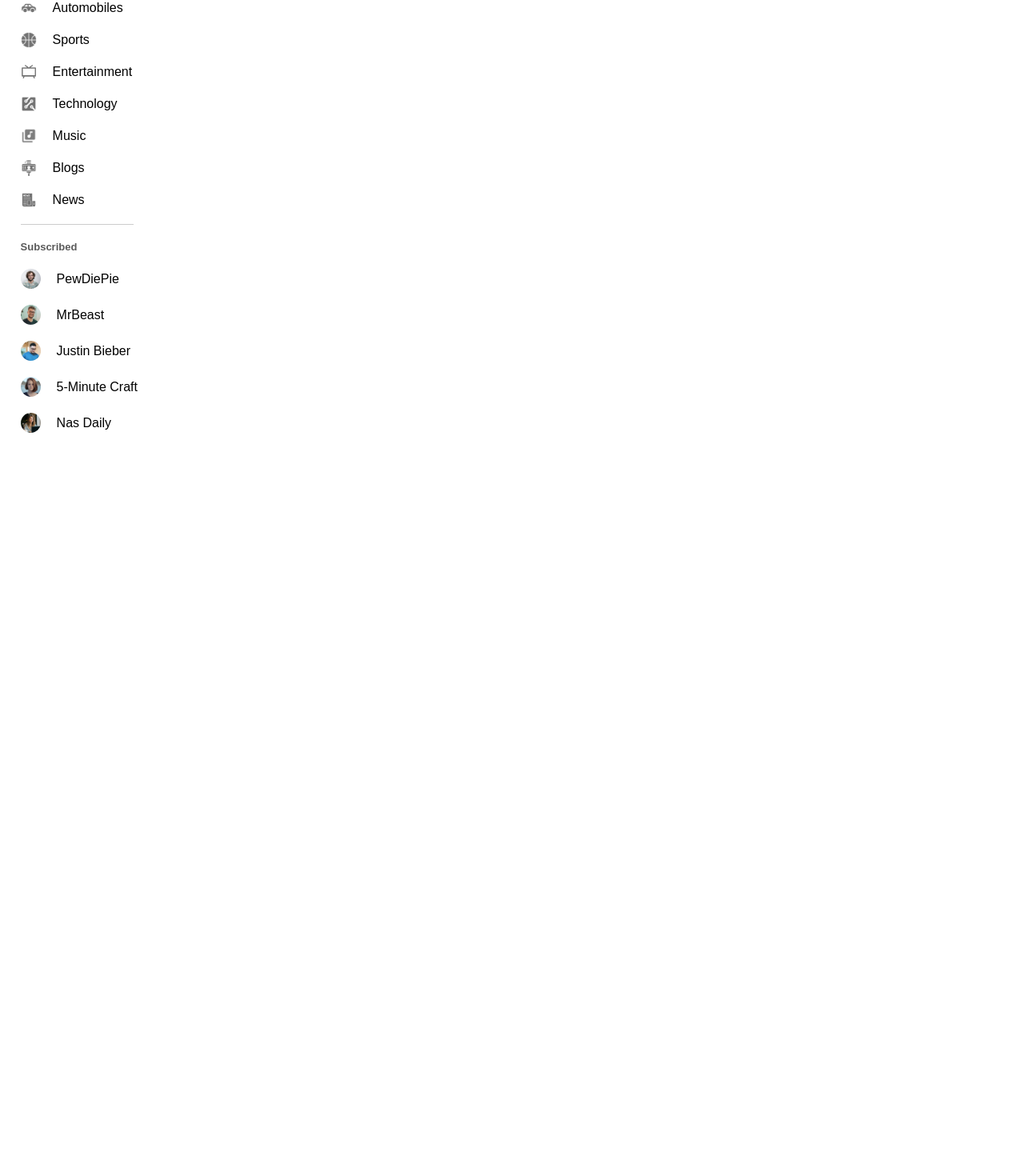
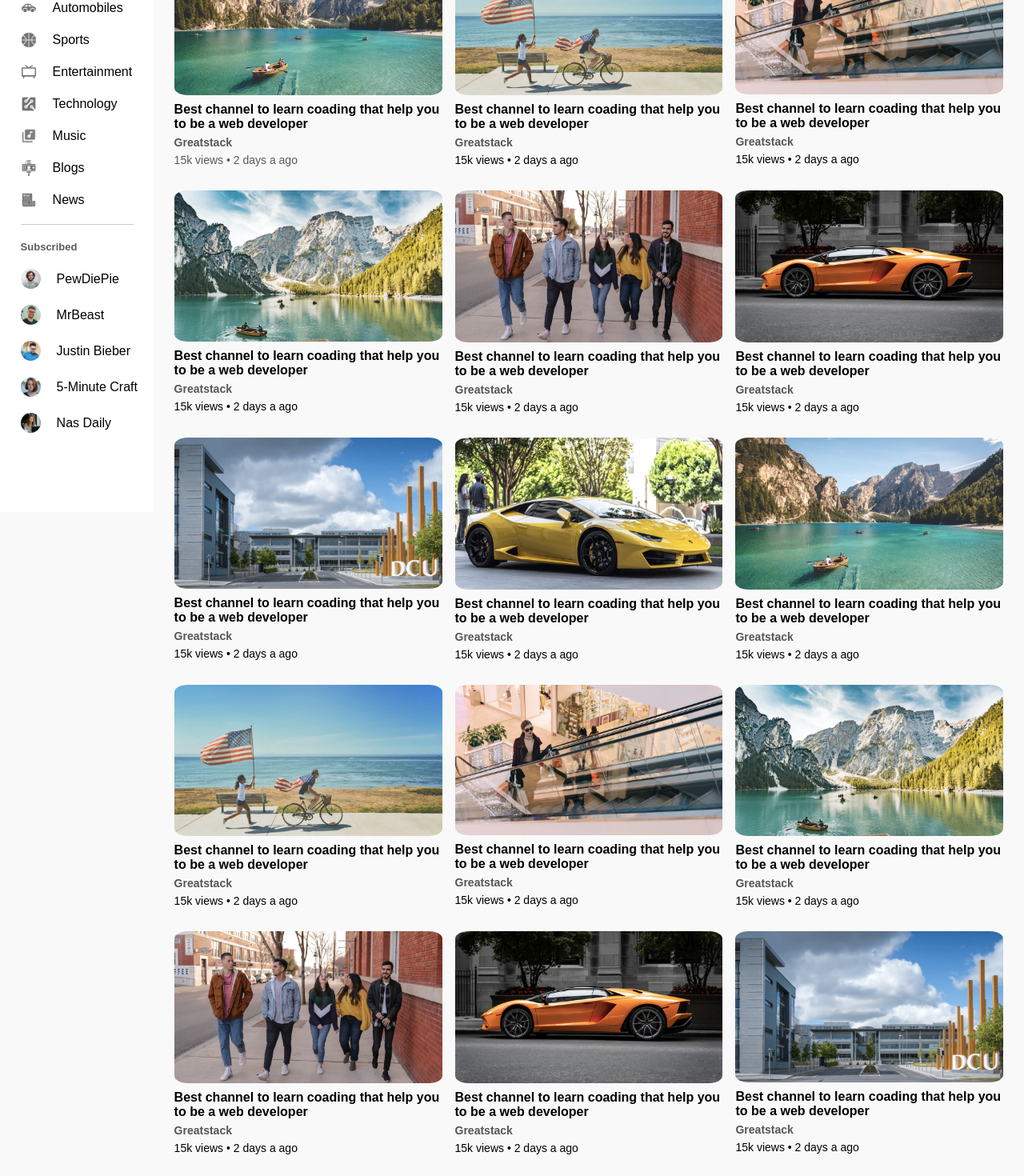
Before and after one commit to LakshanJayaweera426/Youtube-Clone-Using-React-JS, a React (Vite) app in the folder youtube-clone/: page / in a window 1280 px wide. Shown: the part 160-1630 px from the top of the page at 80% size. Before the commit the page ends 800 px from the top, so only its background shows below. Built offline with nearby package versions, Linux system fonts and the light colour scheme.

Commit message:
Developed Feed.jsx and Feed.css files

```diff
--- a/youtube-clone/src/App.jsx
+++ b/youtube-clone/src/App.jsx
@@ -1,15 +1,18 @@
-import React from 'react'
+import React, { useState } from 'react'
 import Navbar from './components/navbar/Navbar'
 import { Routes,Route } from 'react-router-dom'
 import Home from './pages/home/Home'
 import Video from './pages/video/Video'
 
 const App = () => {
+
+  const [sidebar,setSidebar] = useState(true);
+
   return (
     <div>
-      <Navbar/>
+      <Navbar setSidebar={setSidebar}/>
       <Routes>
-        <Route path='/' element={<Home/>} />
+        <Route path='/' element={<Home sidebar={sidebar} />} />
         <Route path='/video/:categoryId/:videoId' element={<Video/>} />
       </Routes>
     </div>
--- /dev/null
+++ b/youtube-clone/src/components/feed/Feed.css
@@ -0,0 +1,26 @@
+.feed{
+    display: grid;
+    grid-template-columns: repeat(auto-fit, minmax(250px, 1fr));
+    grid-column-gap: 16px;
+    grid-row-gap: 30px;
+    margin-top: 15px;
+}
+.card img{
+    width: 100%;
+    border-radius: 5%;
+}
+.card h2{
+    font-size: 16px;
+    font-weight: 600;
+    color: #000;
+    margin: 5px 0;
+}
+.card h3{
+    font-size: 14px;
+    font-weight: 600;
+    color:#555;
+    margin: 6px 0;
+}
+.card p{
+    font-size: 14px;
+}
--- /dev/null
+++ b/youtube-clone/src/components/feed/Feed.jsx
@@ -0,0 +1,117 @@
+import React from 'react'
+import './Feed.css'
+import thumbnail1 from '../../assets/thumbnail1.png'
+import thumbnail2 from '../../assets/thumbnail2.png'
+import thumbnail3 from '../../assets/thumbnail3.png'
+import thumbnail4 from '../../assets/thumbnail4.png'
+import thumbnail5 from '../../assets/thumbnail5.png'
+import thumbnail6 from '../../assets/thumbnail6.png'
+import thumbnail7 from '../../assets/thumbnail7.png'
+import thumbnail8 from '../../assets/thumbnail8.png'
+import { Link } from 'react-router-dom'
+
+const Feed = () => {
+  return (
+    <div className="feed">
+        <Link to={`video/20/4532`} className='card'>
+            <img src={thumbnail1} alt="" />
+            <h2>Best channel to learn coading that help you to be a web developer</h2>
+            <h3>Greatstack</h3>
+            <p>15k views &bull; 2 days a ago</p>
+        </Link>
+        <div className='card'>
+            <img src={thumbnail2} alt="" />
+            <h2>Best channel to learn coading that help you to be a web developer</h2>
+            <h3>Greatstack</h3>
+            <p>15k views &bull; 2 days a ago</p>
+        </div>
+        <div className='card'>
+            <img src={thumbnail3} alt="" />
+            <h2>Best channel to learn coading that help you to be a web developer</h2>
+            <h3>Greatstack</h3>
+            <p>15k views &bull; 2 days a ago</p>
+        </div>
+        <div className='card'>
+            <img src={thumbnail4} alt="" />
+            <h2>Best channel to learn coading that help you to be a web developer</h2>
+            <h3>Greatstack</h3>
+            <p>15k views &bull; 2 days a ago</p>
+        </div>
+        <div className='card'>
+            <img src={thumbnail5} alt="" />
+            <h2>Best channel to learn coading that help you to be a web developer</h2>
+            <h3>Greatstack</h3>
+            <p>15k views &bull; 2 days a ago</p>
+        </div>
+        <div className='card'>
+            <img src={thumbnail6} alt="" />
+            <h2>Best channel to learn coading that help you to be a web developer</h2>
+            <h3>Greatstack</h3>
+            <p>15k views &bull; 2 days a ago</p>
+        </div>
+        <div className='card'>
+            <img src={thumbnail7} alt="" />
+            <h2>Best channel to learn coading that help you to be a web developer</h2>
+            <h3>Greatstack</h3>
+            <p>15k views &bull; 2 days a ago</p>
+        </div>
+        <div className='card'>
+            <img src={thumbnail8} alt="" />
+            <h2>Best channel to learn coading that help you to be a web developer</h2>
+            <h3>Greatstack</h3>
+            <p>15k views &bull; 2 days a ago</p>
+        </div>
+        <div className='card'>
+            <img src={thumbnail1} alt="" />
+            <h2>Best channel to learn coading that help you to be a web developer</h2>
+            <h3>Greatstack</h3>
+            <p>15k views &bull; 2 days a ago</p>
+        </div>
+        <div className='card'>
+            <img src={thumbnail2} alt="" />
+            <h2>Best channel to learn coading that help you to be a web developer</h2>
+            <h3>Greatstack</h3>
+            <p>15k views &bull; 2 days a ago</p>
+        </div>
+        <div className='card'>
+            <img src={thumbnail3} alt="" />
+            <h2>Best channel to learn coading that help you to be a web developer</h2>
+            <h3>Greatstack</h3>
+            <p>15k views &bull; 2 days a ago</p>
+        </div>
+        <div className='card'>
+            <img src={thumbnail4} alt="" />
+            <h2>Best channel to learn coading that help you to be a web developer</h2>
+            <h3>Greatstack</h3>
+            <p>15k views &bull; 2 days a ago</p>
+        </div>
+        <div className='card'>
+            <img src={thumbnail5} alt="" />
+            <h2>Best channel to learn coading that help you to be a web developer</h2>
+            <h3>Greatstack</h3>
+            <p>15k views &bull; 2 days a ago</p>
+        </div>
+        <div className='card'>
+            <img src={thumbnail6} alt="" />
+            <h2>Best channel to learn coading that help you to be a web developer</h2>
+            <h3>Greatstack</h3>
+            <p>15k views &bull; 2 days a ago</p>
+        </div>
+        <div className='card'>
+            <img src={thumbnail7} alt="" />
+            <h2>Best channel to learn coading that help you to be a web developer</h2>
+            <h3>Greatstack</h3>
+            <p>15k views &bull; 2 days a ago</p>
+        </div>
+        <div className='card'>
+            <img src={thumbnail8} alt="" />
+            <h2>Best channel to learn coading that help you to be a web developer</h2>
+            <h3>Greatstack</h3>
+            <p>15k views &bull; 2 days a ago</p>
+        </div>
+    </div>
+
+  )
+}
+
+export default Feed
--- a/youtube-clone/src/components/navbar/Navbar.jsx
+++ b/youtube-clone/src/components/navbar/Navbar.jsx
@@ -8,11 +8,11 @@ import more_icon from '../../assets/more.png'
 import notification_icon from '../../assets/notification.png'
 import profile_icon from '../../assets/jack.png'
 
-const Navbar = () => {
+const Navbar = ({setSidebar}) => {
   return (
     <nav className="flex-div">
         <div className="nav-left flex-div">
-            <img src={menu_icon} alt="" className="menu-icon" />
+            <img src={menu_icon} alt="" onClick={()=>setSidebar(prev=>prev===false?true:false)} className="menu-icon" />
             <img src={logo} alt="" className="logo" />
         </div>
 
--- a/youtube-clone/src/components/sidebar/Sidebar.css
+++ b/youtube-clone/src/components/sidebar/Sidebar.css
@@ -35,3 +35,16 @@
     border-radius: 50%;
     margin-right: 20px;
 }
+.small-sidebar{
+    width: 5%;
+}
+.small-sidebar p{
+    display: none;
+}
+.small-sidebar h3{
+    display: none;
+}
+.small-sidebar hr{
+    width: 50%;
+    margin-bottom: 25px;
+}
--- a/youtube-clone/src/components/sidebar/Sidebar.jsx
+++ b/youtube-clone/src/components/sidebar/Sidebar.jsx
@@ -16,9 +16,9 @@ import megan from '../../assets/megan.png'
 import cameron from '../../assets/cameron.png'
 
 
-const Sidebar = () => {
+const Sidebar = ({sidebar}) => {
   return (
-    <div className='sidebar'>
+    <div className={`sidebar ${sidebar?"":"small-sidebar"}`}>
       <div className="sortcut-links">
         <div className="side-link">
           <img src={home} alt="" /><p>Home</p>
--- a/youtube-clone/src/pages/home/Home.css
+++ b/youtube-clone/src/pages/home/Home.css
@@ -0,0 +1,10 @@
+.container{
+    background: #f9f9f9;
+    padding-left: 17%;
+    padding-right: 2%;
+    padding-top: 20px;
+    padding-bottom: 20px;
+}
+.large-container{
+    padding-left: 7%;
+}
--- a/youtube-clone/src/pages/home/Home.jsx
+++ b/youtube-clone/src/pages/home/Home.jsx
@@ -1,11 +1,15 @@
 import React from 'react'
 import './Home.css'
 import Sidebar from '../../components/sidebar/Sidebar'
+import Feed from '../../components/feed/Feed'
 
-const Home = () => {
+const Home = ({sidebar}) => {
   return (
     <>
-      <Sidebar />
+      <Sidebar sidebar={sidebar} />
+      <div className={`container ${sidebar?"":'large-container'}`}>
+        <Feed />
+      </div>
     </>
   )
 }
```
